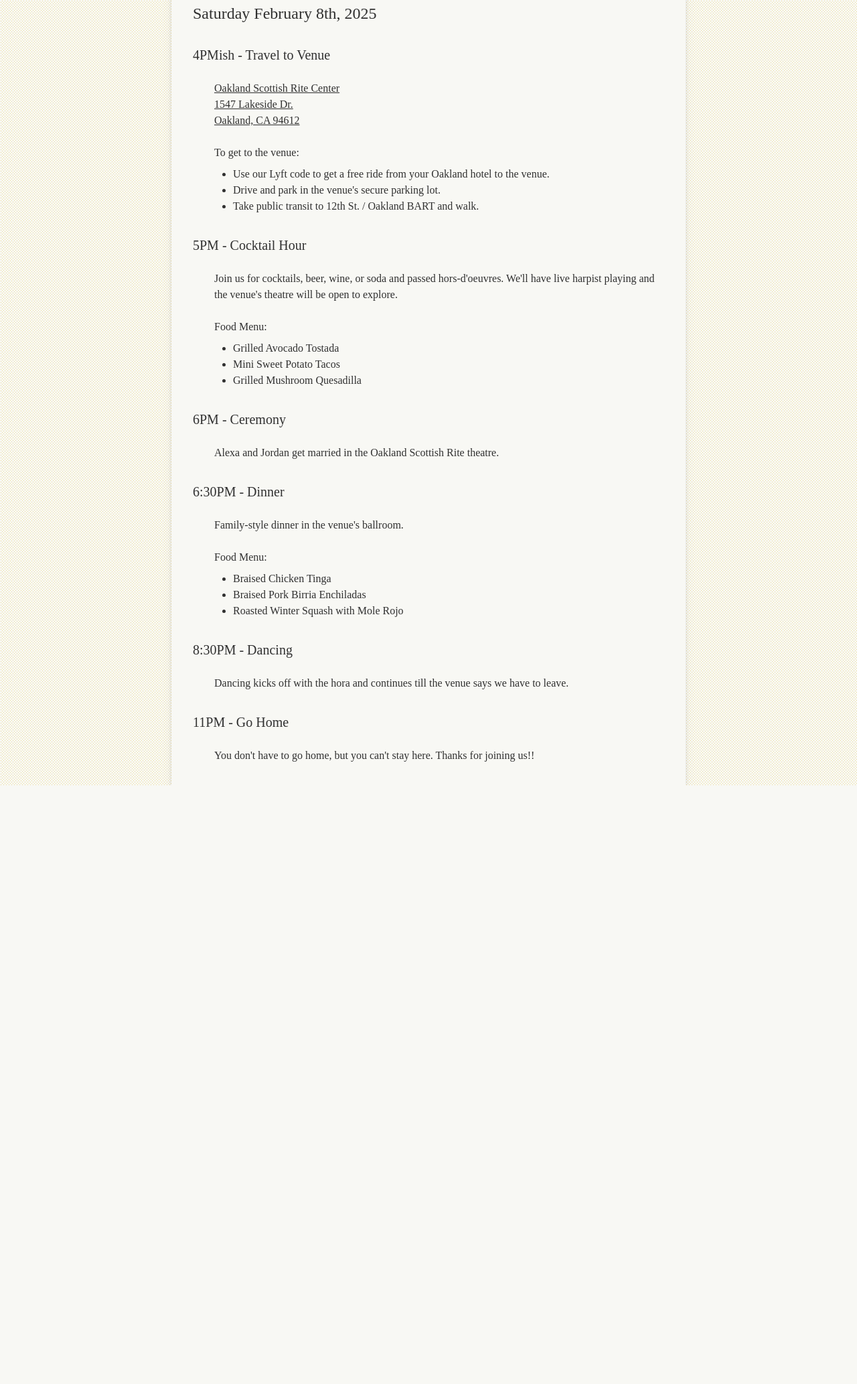
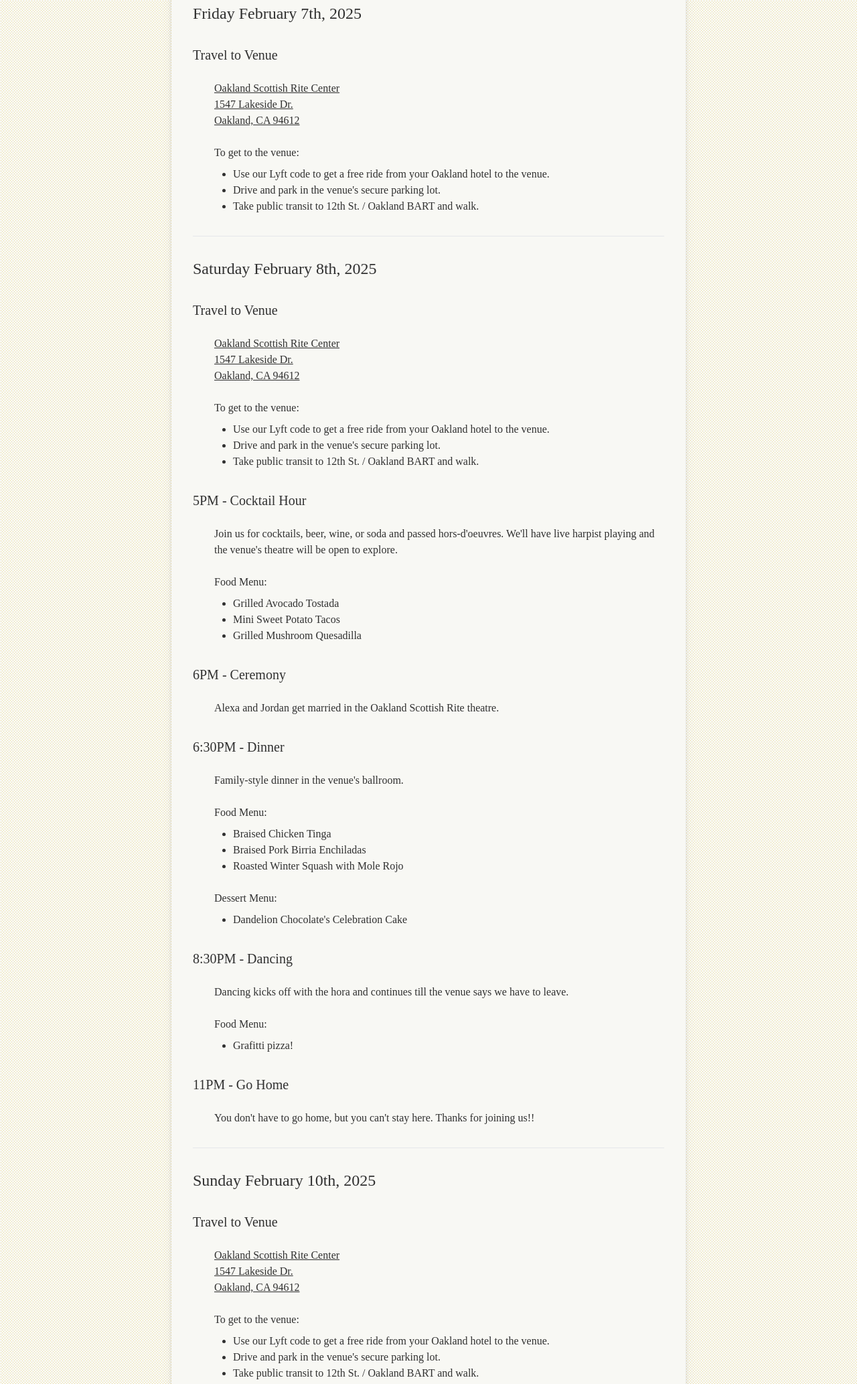
Before and after one commit to jplace/lexjor-wedding, an Eleventy site: page src/site/index.njk in a window 1280 px wide. Shown: the part 268-2334 px from the top of the page at 67% size. Before the commit the page ends 1440 px from the top, so only its background shows below. Built offline with nearby package versions, Linux system fonts and the light colour scheme; Eleventy itself is replaced by a stand-in of ours; files that its build step writes are made by us from their sources; a web font is replaced by a local one; what js-beautify, postcss-prettify, posthtml would draw is missing.

```diff
--- a/src/site/index.njk
+++ b/src/site/index.njk
@@ -6,7 +6,7 @@ title: Home - LexJor 2025
     <div class="wedding-site">
         <div class="lisbon h-[80px]"></div>
         <header class="flex justify-center">
-            <h1 class="px-4 text-5xl md:text-7xl lobster-regular my-8">Lex Jor 2025</h1>
+            <h1 class="px-4 text-5xl md:text-7xl lobster-regular my-8">Alexa &amp; Jordan</h1>
         </header>
         <nav class="mx-8 jacques-francois-regular">
             <ul class="flex justify-center gap-4 md:gap-16">
@@ -18,10 +18,34 @@ title: Home - LexJor 2025
         </nav>
         <main class="mx-8 my-8 jacques-francois-regular space-y-8">
             <section>
+                <h2 class="text-2xl">Friday February 7th, 2025</h2>
+            </section>
+            <section class="ml-8 space-y-6">
+                <h3 class="text-xl -ml-8">Travel to Venue</h3>
+                <div>
+                    <p class="">
+                        <a class="underline" href="https://maps.app.goo.gl/UuRYhakBeEs4DDPW6">
+                            Oakland Scottish Rite Center<br>
+                            1547 Lakeside Dr.<br>
+                            Oakland, CA 94612
+                        </a>
+                    </p>
+                </div>
+                <div>
+                    <p>To get to the venue:</p>
+                    <ul class="ml-7 my-2">
+                        <li class="list-disc">Use our Lyft code to get a free ride from your Oakland hotel to the venue.</li>
+                        <li class="list-disc">Drive and park in the venue's secure parking lot.</li>
+                        <li class="list-disc">Take public transit to 12th St. / Oakland BART and walk.</li>
+                    </ul>
+                </div>
+            </section>
+            <hr>
+            <section>
                 <h2 class="text-2xl">Saturday February 8th, 2025</h2>
             </section>
             <section class="ml-8 space-y-6">
-                <h2 class="text-xl -ml-8">4PMish - Travel to Venue</h2>
+                <h3 class="text-xl -ml-8">Travel to Venue</h3>
                 <div>
                     <p class="">
                         <a class="underline" href="https://maps.app.goo.gl/UuRYhakBeEs4DDPW6">
@@ -41,7 +65,7 @@ title: Home - LexJor 2025
                 </div>
             </section>
             <section class="ml-8 space-y-6">
-                <h2 class="text-xl -ml-8">5PM - Cocktail Hour</h2>
+                <h3 class="text-xl -ml-8">5PM - Cocktail Hour</h3>
                 <div>
                     <p>
                         Join us for cocktails, beer, wine, or soda and passed hors-d'oeuvres. We'll have live harpist playing and the venue's theatre will be open to explore.
@@ -57,13 +81,13 @@ title: Home - LexJor 2025
                 </div>
             </section>
             <section class="ml-8 space-y-6">
-                <h2 class="text-xl -ml-8">6PM - Ceremony</h2>
+                <h3 class="text-xl -ml-8">6PM - Ceremony</h3>
                 <p>
                     Alexa and Jordan get married in the Oakland Scottish Rite theatre.
                 </p>
             </section>
             <section class="ml-8 space-y-6">
-                <h2 class="text-xl -ml-8">6:30PM - Dinner</h2>
+                <h3 class="text-xl -ml-8">6:30PM - Dinner</h3>
                 <p>
                     Family-style dinner in the venue's ballroom.
                 </p>
@@ -75,16 +99,54 @@ title: Home - LexJor 2025
                         <li class="list-disc">Roasted Winter Squash with Mole Rojo</li>
                     </ul>
                 </div>
+                <div>
+                    <p>Dessert Menu:</p>
+                    <ul class="ml-7 my-2">
+                        <li class="list-disc">Dandelion Chocolate's Celebration Cake</li>
+                    </ul>
+                </div>
             </section>
             <section class="ml-8 space-y-6">
-                <h2 class="text-xl -ml-8">8:30PM - Dancing</h2>
-                <p>
-                    Dancing kicks off with the hora and continues till the venue says we have to leave.
-                </p>
+                <h3 class="text-xl -ml-8">8:30PM - Dancing</h3>
+                <div>
+                    <p>
+                        Dancing kicks off with the hora and continues till the venue says we have to leave.
+                    </p>
+                </div>
+                <div>
+                    <p>Food Menu:</p>
+                    <ul class="ml-7 my-2">
+                        <li class="list-disc">Grafitti pizza!</li>
+                    </ul>
+                </div>
             </section>
             <section class="ml-8 space-y-6">
-                <h2 class="text-xl -ml-8">11PM - Go Home</h2>
+                <h3 class="text-xl -ml-8">11PM - Go Home</h3>
                 <p>You don't have to go home, but you can't stay here. Thanks for joining us!!</p>
+            </section>
+            <hr>
+            <section>
+                <h2 class="text-2xl">Sunday February 10th, 2025</h2>
+            </section>
+            <section class="ml-8 space-y-6">
+                <h3 class="text-xl -ml-8">Travel to Venue</h3>
+                <div>
+                    <p class="">
+                        <a class="underline" href="https://maps.app.goo.gl/UuRYhakBeEs4DDPW6">
+                            Oakland Scottish Rite Center<br>
+                            1547 Lakeside Dr.<br>
+                            Oakland, CA 94612
+                        </a>
+                    </p>
+                </div>
+                <div>
+                    <p>To get to the venue:</p>
+                    <ul class="ml-7 my-2">
+                        <li class="list-disc">Use our Lyft code to get a free ride from your Oakland hotel to the venue.</li>
+                        <li class="list-disc">Drive and park in the venue's secure parking lot.</li>
+                        <li class="list-disc">Take public transit to 12th St. / Oakland BART and walk.</li>
+                    </ul>
+                </div>
             </section>
         </main>
     </div>
```
